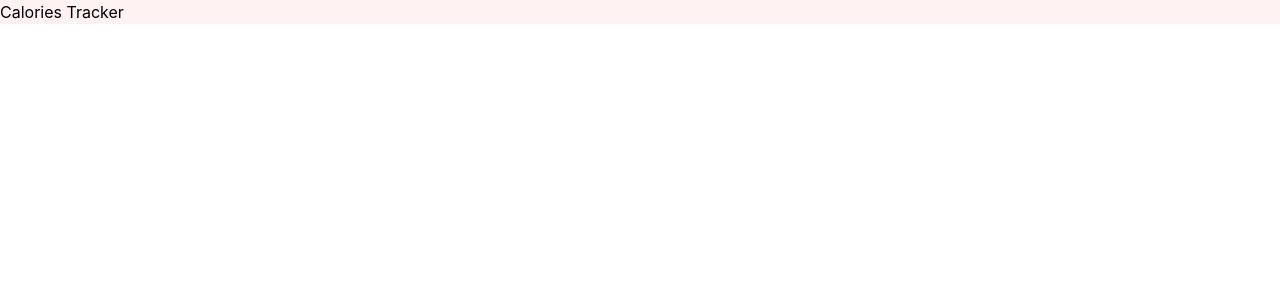
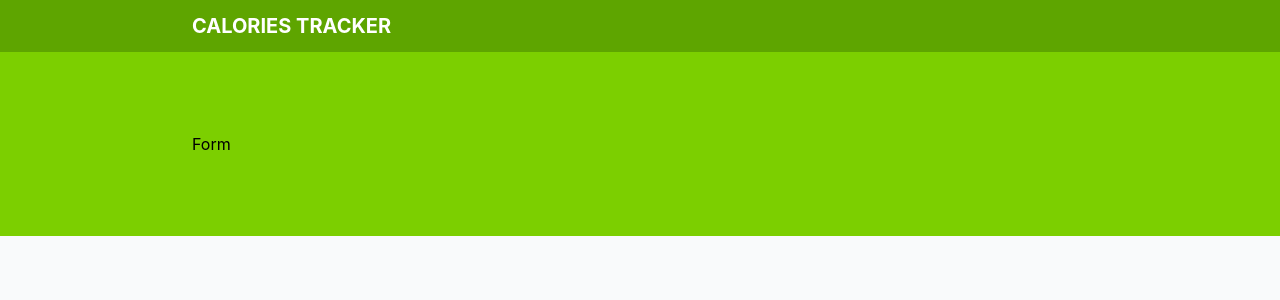
Before and after one commit to FerchoChainz/CaloriesTracker-React-Course, a React (Vite) app: page / in a window 1280 px wide. Shown: the top 300 px of the page. Built offline with nearby package versions, Linux system fonts and the light colour scheme.

Commit message:
First structure of form component

```diff
--- a/index.html
+++ b/index.html
@@ -6,7 +6,7 @@
     <meta name="viewport" content="width=device-width, initial-scale=1.0" />
     <title>calories-tracker</title>
   </head>
-  <body>
+  <body class="bg-gray-50">
     <div id="root"></div>
     <script type="module" src="/src/main.tsx"></script>
   </body>
--- a/src/App.tsx
+++ b/src/App.tsx
@@ -1,8 +1,24 @@
+import Form from "./components/Form"
 
 
 function App() {
   return (
-    <div className="bg-red-50">Calories Tracker</div>
+    <>
+      <header className="bg-lime-600 py-3">
+        <div className="max-w-4xl mx-auto flex justify-between">
+
+          <h1 className="text-center text-xl font-bold text-white uppercase">Calories Tracker</h1>
+        </div>
+      </header>
+
+      <section className="bg-lime-500 py-20 px-5">
+        <div className="max-w-4xl mx-auto">
+
+          <Form/>
+
+        </div>
+      </section>
+    </>
   )
 }
 
--- /dev/null
+++ b/src/components/Form.tsx
@@ -0,0 +1,7 @@
+function Form() {
+  return (
+    <div>Form</div>
+  )
+}
+
+export default Form
```
